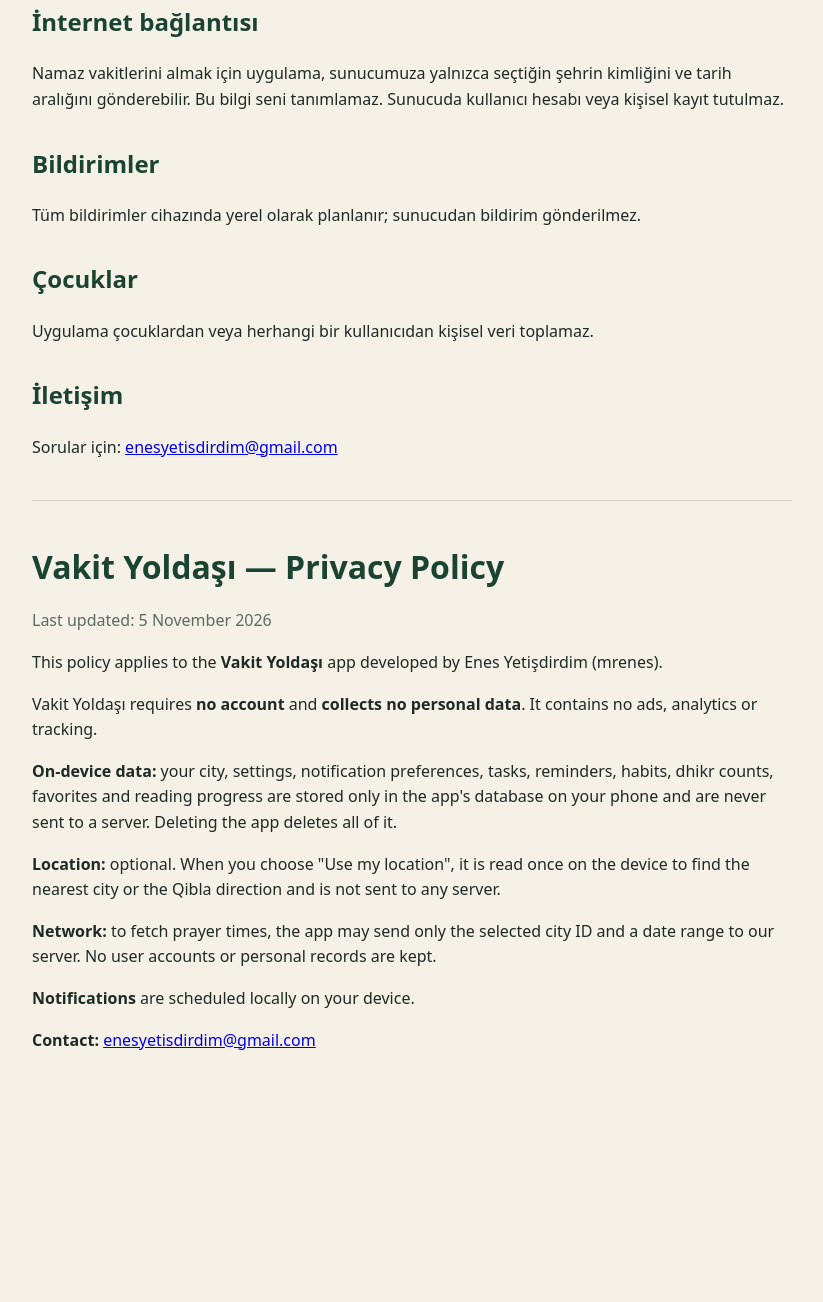
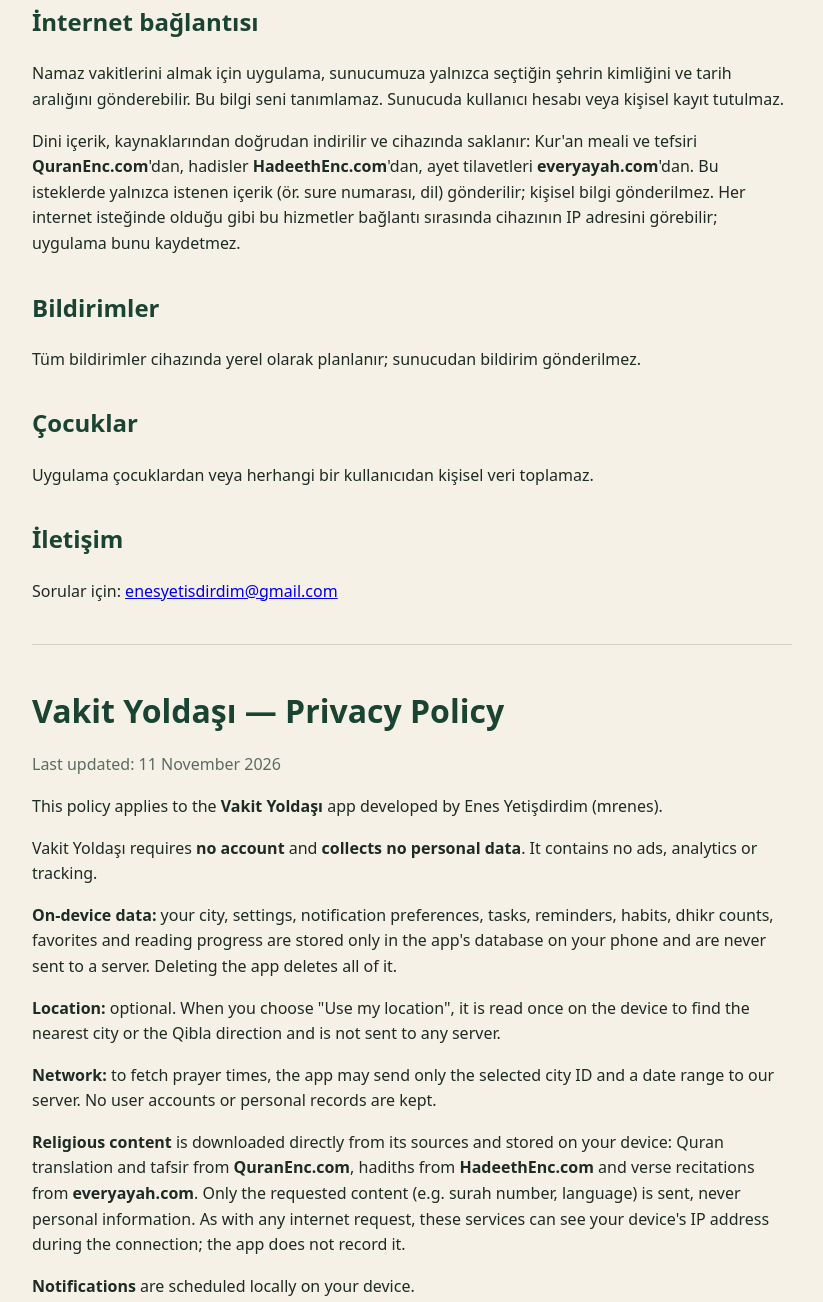
Before and after one commit to enesyetisdirdimm/vakityoldasi-privacy, a plain HTML site: page index.html in a window 1280 px wide. Shown: the part 718-2020 px from the top of the page, without its empty margins (228-1051 px from the left). Before the commit the page ends 1851 px from the top, so only its background shows below. Drawn offline with Linux system fonts and the light colour scheme.

Commit message:
Gizlilik: dini içerik kaynaklarını (QuranEnc, HadeethEnc, everyayah) belirt
Co-Authored-By: Claude Opus 5.5 <noreply@anthropic.com>

```diff
--- a/index.html
+++ b/index.html
@@ -15,7 +15,7 @@
 </head>
 <body><main>
 <h1>Vakit Yoldaşı — Gizlilik Politikası</h1>
-<p class="muted">Son güncelleme: 5 Kasım 2026</p>
+<p class="muted">Son güncelleme: 11 Kasım 2026</p>
 
 <p>Bu politika, Enes Yetişdirdim (mrenes) tarafından geliştirilen <strong>Vakit Yoldaşı</strong> uygulaması ("Uygulama") için geçerlidir.</p>
 <h2>Özet</h2>
@@ -29,6 +29,7 @@
 
 <h2>İnternet bağlantısı</h2>
 <p>Namaz vakitlerini almak için uygulama, sunucumuza yalnızca seçtiğin şehrin kimliğini ve tarih aralığını gönderebilir. Bu bilgi seni tanımlamaz. Sunucuda kullanıcı hesabı veya kişisel kayıt tutulmaz.</p>
+<p>Dini içerik, kaynaklarından doğrudan indirilir ve cihazında saklanır: Kur'an meali ve tefsiri <strong>QuranEnc.com</strong>'dan, hadisler <strong>HadeethEnc.com</strong>'dan, ayet tilavetleri <strong>everyayah.com</strong>'dan. Bu isteklerde yalnızca istenen içerik (ör. sure numarası, dil) gönderilir; kişisel bilgi gönderilmez. Her internet isteğinde olduğu gibi bu hizmetler bağlantı sırasında cihazının IP adresini görebilir; uygulama bunu kaydetmez.</p>
 
 <h2>Bildirimler</h2>
 <p>Tüm bildirimler cihazında yerel olarak planlanır; sunucudan bildirim gönderilmez.</p>
@@ -42,12 +43,13 @@
 <hr>
 
 <h1>Vakit Yoldaşı — Privacy Policy</h1>
-<p class="muted">Last updated: 5 November 2026</p>
+<p class="muted">Last updated: 11 November 2026</p>
 <p>This policy applies to the <strong>Vakit Yoldaşı</strong> app developed by Enes Yetişdirdim (mrenes).</p>
 <p>Vakit Yoldaşı requires <strong>no account</strong> and <strong>collects no personal data</strong>. It contains no ads, analytics or tracking.</p>
 <p><strong>On-device data:</strong> your city, settings, notification preferences, tasks, reminders, habits, dhikr counts, favorites and reading progress are stored only in the app's database on your phone and are never sent to a server. Deleting the app deletes all of it.</p>
 <p><strong>Location:</strong> optional. When you choose "Use my location", it is read once on the device to find the nearest city or the Qibla direction and is not sent to any server.</p>
 <p><strong>Network:</strong> to fetch prayer times, the app may send only the selected city ID and a date range to our server. No user accounts or personal records are kept.</p>
+<p><strong>Religious content</strong> is downloaded directly from its sources and stored on your device: Quran translation and tafsir from <strong>QuranEnc.com</strong>, hadiths from <strong>HadeethEnc.com</strong> and verse recitations from <strong>everyayah.com</strong>. Only the requested content (e.g. surah number, language) is sent, never personal information. As with any internet request, these services can see your device's IP address during the connection; the app does not record it.</p>
 <p><strong>Notifications</strong> are scheduled locally on your device.</p>
 <p><strong>Contact:</strong> <a href="mailto:enesyetisdirdim@gmail.com">enesyetisdirdim@gmail.com</a></p>
 </main></body>
```
